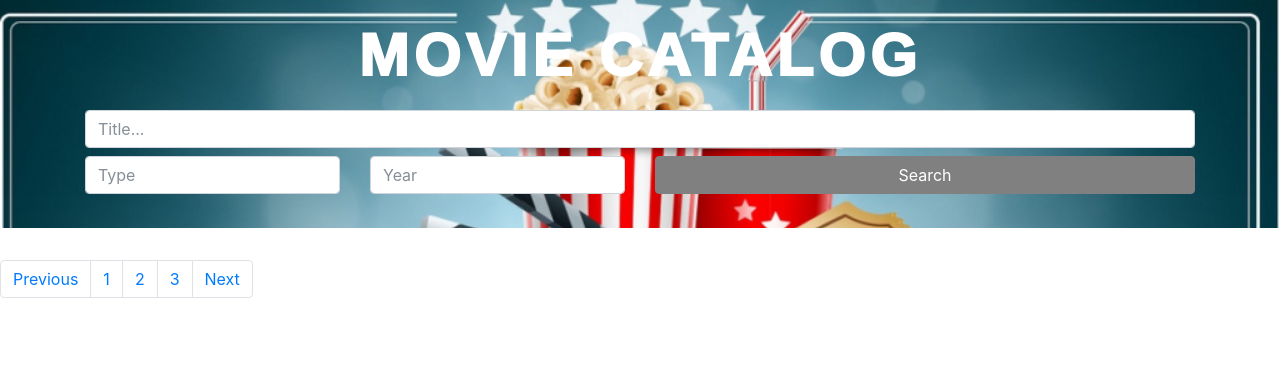
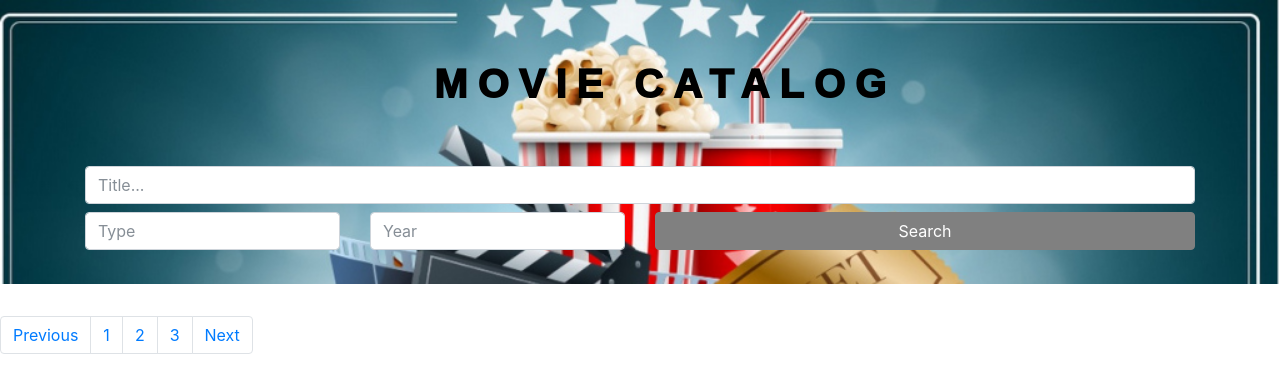
Before and after one commit to movie-catalog/movie-catalog, a plain HTML site: page index.html in a window 1280 px wide. Drawn offline with nearby package versions, Linux system fonts and the light colour scheme.

Commit message:
edit heading

```diff
--- a/assets/myStyle.css
+++ b/assets/myStyle.css
@@ -43,13 +43,13 @@
 
 .display-3 {
   text-align: center;
-  min-width: 500px;
+  min-width: 100px;
   font-family: arial;
-  font-size: 60px;
+  font-size: 40px;
   font-weight: 1000;
-  letter-spacing: 5px;
-  color: white;
-  padding: 10px 10px 10px 10px;
+  letter-spacing: 10px;
+  color: black;
+  padding: 50px 0px 50px 50px;
 }
 
 .card-title {
```
